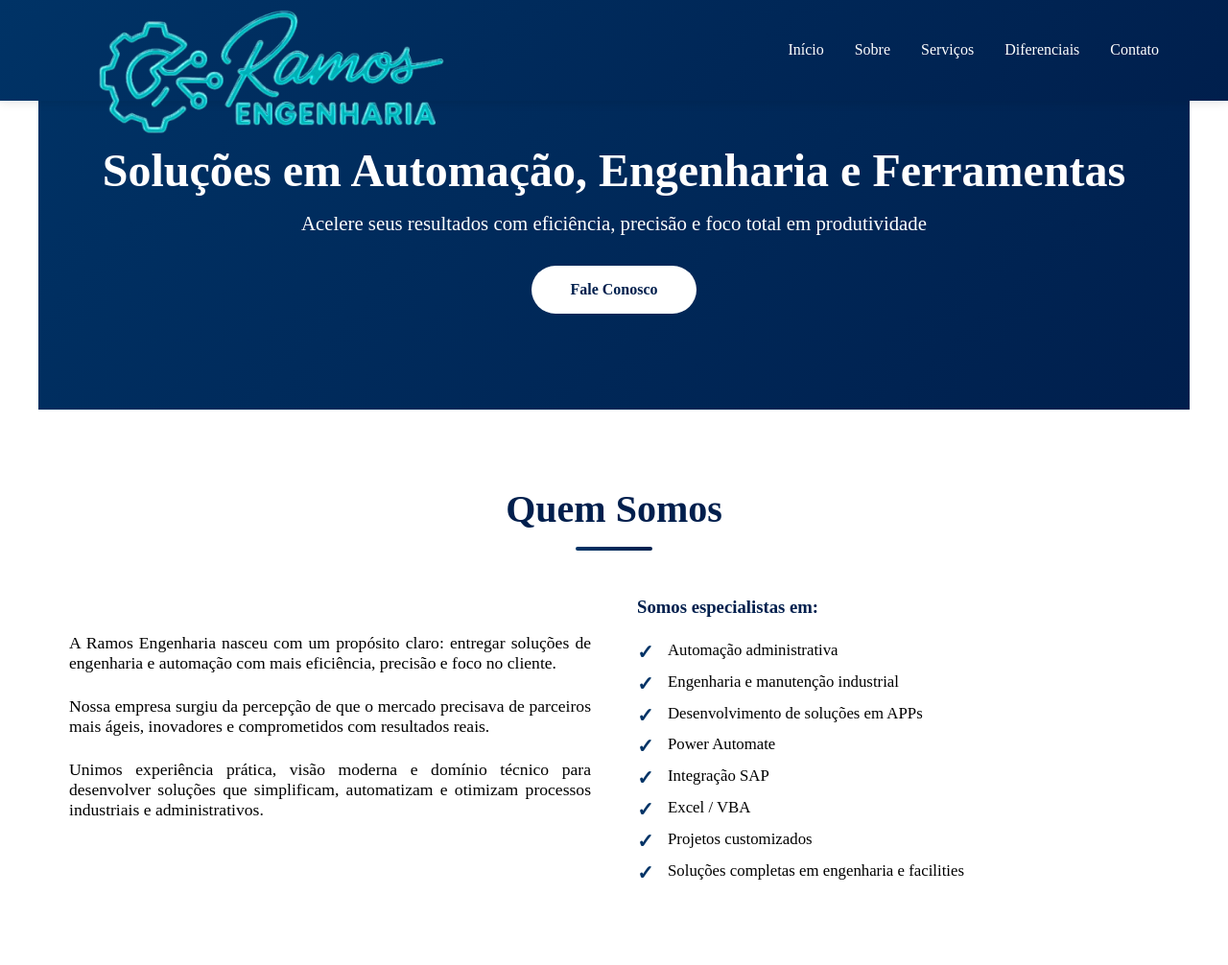
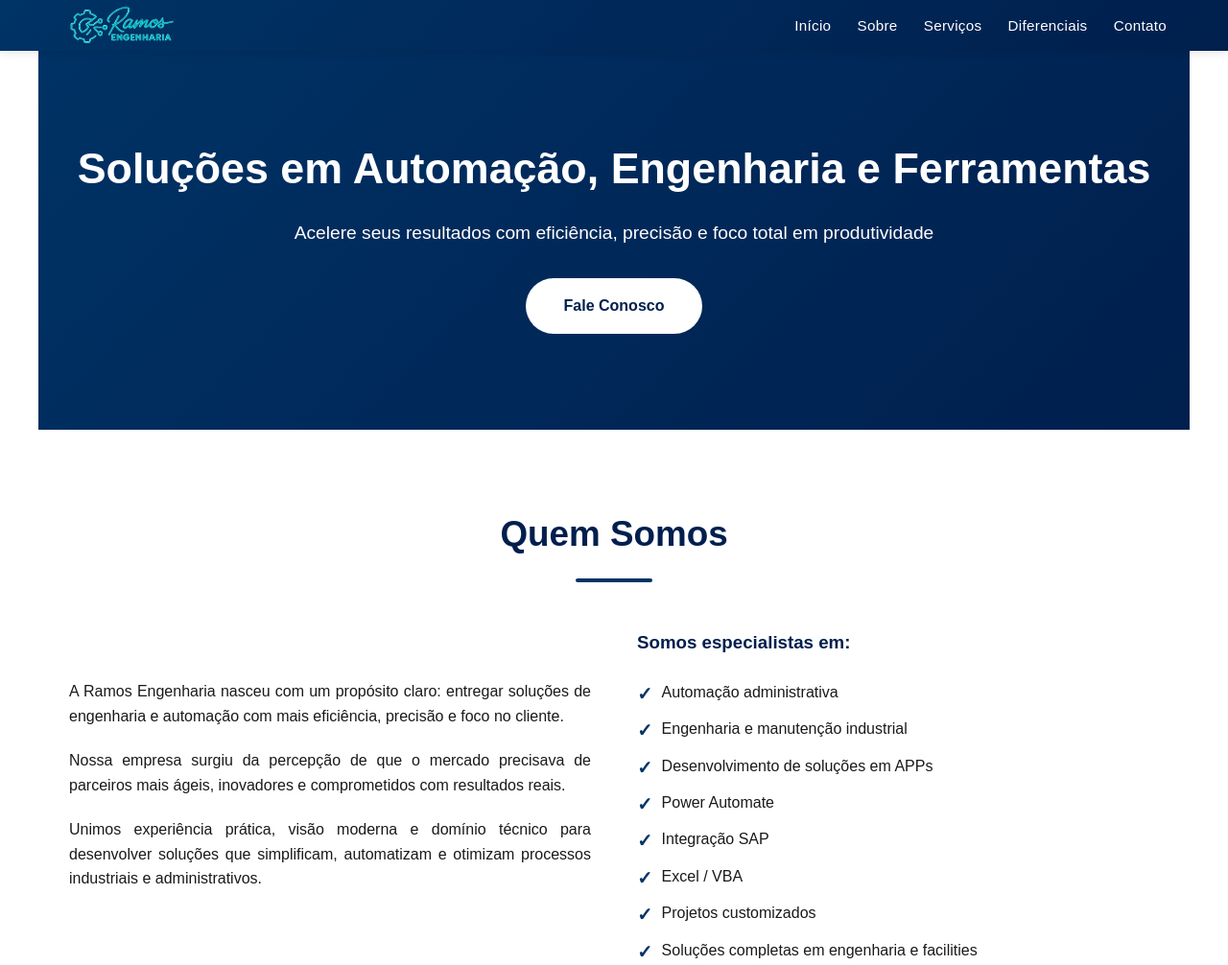
Before and after one commit to gregorysantosramos-lgtm/teste, a plain HTML site: page index.html in a window 1280 px wide. Shown: the top 1006 px of the page at 96% size. Drawn offline with Linux system fonts and the light colour scheme.

Commit message:
Update index.html

```diff
--- a/index.html
+++ b/index.html
@@ -4,6 +4,7 @@
     <meta charset="UTF-8">
     <meta name="viewport" content="width=device-width, initial-scale=1.0">
     <title>RamosEngenharia - Soluções em Automação e Engenharia</title>
+
     <style>
         * {
             margin: 0;
@@ -11,28 +12,35 @@
             box-sizing: border-box;
         }
 
+        /* ============================
+           PALETA AZUL MARINHO
+        ============================= */
         :root {
-    --primary-color: #003366;       /* Azul marinho clássico */
-    --secondary-color: #001f4d;     /* Azul marinho bem escuro */
-    --dark-color: #000a1a;          /* Azul quase preto */
-    --light-color: #f2f6ff;         /* Fundo azul bem suave */
-    --text-color: #1a1a1a;          /* Texto neutro */
+            --primary-color: #003366;
+            --secondary-color: #001f4d;
+            --dark-color: #000a1a;
+            --light-color: #f2f6ff;
+            --text-color: #1a1a1a;
             --gradient: linear-gradient(135deg, #003366 0%, #001f4d 100%);
         }
 
-        }
-
+        /* ============================
+           GLOBAL
+        ============================= */
         body {
-            font-family: 'Segoe UI', Tahoma, Geneva, Verdana, sans-serif;
+            font-family: Arial, sans-serif;
             line-height: 1.6;
             color: var(--text-color);
             overflow-x: hidden;
         }
 
+        /* ============================
+           HEADER / MENU SUPERIOR
+        ============================= */
         header {
             background: var(--gradient);
             color: white;
-    padding: 0.15rem 0;   /* <<< diminui a altura da faixa */
+            padding: 0.25rem 0; /* altura da faixa */
             position: fixed;
             width: 100%;
             top: 0;
@@ -46,28 +54,32 @@ header {
             display: flex;
             justify-content: space-between;
             align-items: center;
-            padding: 0 2rem;
+            padding: 0 1.5rem;
         }
 
         .logo-container {
-            height: 100px;
+            height: 45px; /* tamanho ideal */
+            display: flex;
+            align-items: center;
         }
 
         .logo-container img {
-            height: 150%;
+            height: 100%;
             width: auto;
         }
 
         nav ul {
             display: flex;
             list-style: none;
-            gap: 2rem;
+            gap: 1.7rem;
         }
 
         nav a {
             color: white;
             text-decoration: none;
-            font-weight: 500;
+            font-size: 0.95rem;
+            font-weight: 400;
+            letter-spacing: 0.3px;
             transition: opacity 0.3s;
         }
 
@@ -75,21 +87,33 @@ header {
             opacity: 0.8;
         }
 
+        .mobile-menu-btn {
+            display: none;
+            background: none;
+            border: none;
+            color: white;
+            font-size: 1.6rem;
+            cursor: pointer;
+        }
+
+        /* ============================
+           HERO
+        ============================= */
         .hero {
             background: var(--gradient);
             color: white;
-            padding: 150px 2rem 100px;
+            padding: 140px 2rem 100px;
             text-align: center;
         }
 
         .hero h1 {
-            font-size: 3rem;
+            font-size: 2.8rem;
             margin-bottom: 1rem;
             animation: fadeInUp 1s;
         }
 
         .hero p {
-            font-size: 1.3rem;
+            font-size: 1.2rem;
             max-width: 800px;
             margin: 0 auto 2rem;
             animation: fadeInUp 1s 0.2s both;
@@ -112,6 +136,9 @@ header {
             box-shadow: 0 10px 30px rgba(0,0,0,0.2);
         }
 
+        /* ============================
+           SEÇÕES
+        ============================= */
         section {
             padding: 80px 2rem;
             max-width: 1200px;
@@ -119,7 +146,7 @@ header {
         }
 
         section h2 {
-            font-size: 2.5rem;
+            font-size: 2.3rem;
             color: var(--secondary-color);
             margin-bottom: 3rem;
             text-align: center;
@@ -131,11 +158,12 @@ header {
             display: block;
             width: 80px;
             height: 4px;
-            background: var(--gradient);
+            background: var(--primary-color);
             margin: 1rem auto 0;
             border-radius: 2px;
         }
 
+        /* SOBRE */
         .about-content {
             display: grid;
             grid-template-columns: 1fr 1fr;
@@ -144,8 +172,8 @@ header {
         }
 
         .about-text p {
-            margin-bottom: 1.5rem;
-            font-size: 1.1rem;
+            margin-bottom: 1.3rem;
+            font-size: 1rem;
             text-align: justify;
         }
 
@@ -156,9 +184,9 @@ header {
         }
 
         .expertise-list li {
-            padding-left: 2rem;
+            padding-left: 1.6rem;
             position: relative;
-            font-size: 1.05rem;
+            font-size: 1rem;
         }
 
         .expertise-list li::before {
@@ -167,73 +195,74 @@ header {
             left: 0;
             color: var(--primary-color);
             font-weight: bold;
-            font-size: 1.3rem;
+            font-size: 1.2rem;
         }
 
+        /* SERVIÇOS */
         .services-grid {
             display: grid;
-            grid-template-columns: repeat(auto-fit, minmax(300px, 1fr));
+            grid-template-columns: repeat(auto-fit, minmax(280px, 1fr));
             gap: 2rem;
             margin-top: 3rem;
         }
 
         .service-card {
             background: white;
-            padding: 2.5rem;
+            padding: 2rem;
             border-radius: 15px;
             box-shadow: 0 5px 20px rgba(0,0,0,0.1);
-            transition: transform 0.3s, box-shadow 0.3s;
             border-top: 4px solid var(--primary-color);
+            transition: 0.3s;
         }
 
         .service-card:hover {
-            transform: translateY(-10px);
+            transform: translateY(-8px);
             box-shadow: 0 15px 40px rgba(0,0,0,0.15);
         }
 
         .service-card h3 {
             color: var(--secondary-color);
             margin-bottom: 1rem;
-            font-size: 1.5rem;
+            font-size: 1.3rem;
         }
 
+        /* DIFERENCIAIS */
         .highlight-grid {
             display: grid;
-            grid-template-columns: repeat(auto-fit, minmax(250px, 1fr));
+            grid-template-columns: repeat(auto-fit, minmax(220px, 1fr));
             gap: 2rem;
             text-align: center;
         }
 
-        .highlight-item {
-            padding: 2rem;
-        }
-
         .highlight-icon {
-            font-size: 3rem;
+            font-size: 2.8rem;
             color: var(--primary-color);
             margin-bottom: 1rem;
         }
 
+        /* CONTATO */
         .contact {
             background: var(--gradient);
             color: white;
             text-align: center;
         }
 
-        .contact h2 {
-            color: white;
-        }
-
         .contact h2::after {
             background: white;
         }
 
+        /* FOOTER */
         footer {
             background: var(--dark-color);
             color: white;
             text-align: center;
             padding: 2rem;
+            margin-top: 40px;
         }
+
+        /* ============================
+           ANIMAÇÕES E RESPONSIVIDADE
+        ============================= */
 
         @keyframes fadeInUp {
             from {
@@ -244,15 +273,6 @@ header {
                 opacity: 1;
                 transform: translateY(0);
             }
-        }
-
-        .mobile-menu-btn {
-            display: none;
-            background: none;
-            border: none;
-            color: white;
-            font-size: 1.5rem;
-            cursor: pointer;
         }
 
         @media (max-width: 768px) {
@@ -278,10 +298,6 @@ header {
 
             .hero h1 {
                 font-size: 2rem;
-            }
-
-            .hero p {
-                font-size: 1.1rem;
             }
 
             .about-content {
@@ -328,6 +344,7 @@ header {
                 <p>Nossa empresa surgiu da percepção de que o mercado precisava de parceiros mais ágeis, inovadores e comprometidos com resultados reais.</p>
                 <p>Unimos experiência prática, visão moderna e domínio técnico para desenvolver soluções que simplificam, automatizam e otimizam processos industriais e administrativos.</p>
             </div>
+
             <div>
                 <h3 style="color: var(--secondary-color); margin-bottom: 1.5rem;">Somos especialistas em:</h3>
                 <ul class="expertise-list">
@@ -425,28 +442,3 @@ header {
                 const target = document.querySelector(this.getAttribute('href'));
                 if (target) {
                     target.scrollIntoView({
-                        behavior: 'smooth',
-                        block: 'start'
-                    });
-                    document.getElementById('menu').classList.remove('active');
-                }
-            });
-        });
-
-        function toggleMenu() {
-            document.getElementById('menu').classList.toggle('active');
-        }
-
-        window.addEventListener('scroll', () => {
-            const header = document.querySelector('header');
-            if (window.scrollY > 50) {
-                header.style.background = 'var(--secondary-color)';
-            } else {
-                header.style.background = 'var(--gradient)';
-            }
-        });
-
-        // LOGO OK — nada mais altera ou esconde ela
-    </script>
-</body>
-</html>
```
Lines whose indentation alone changed are shown as unchanged.
